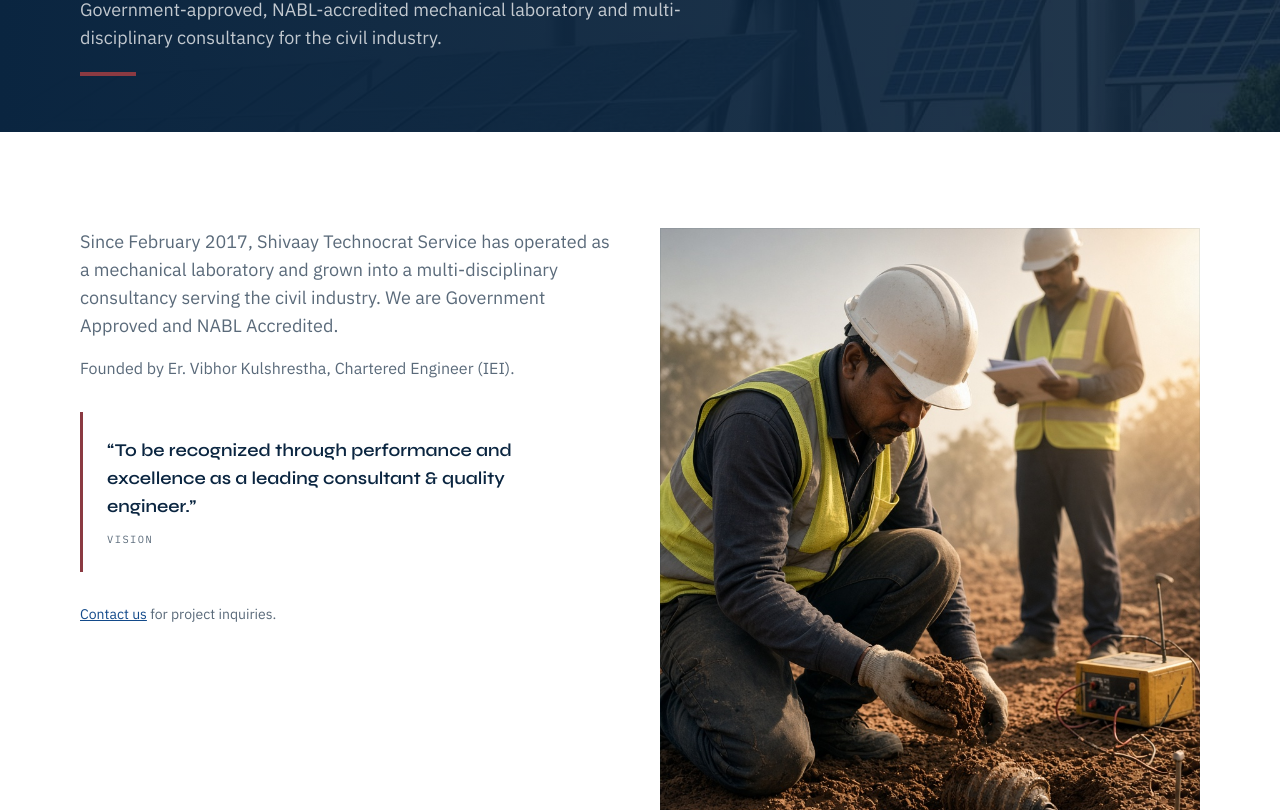
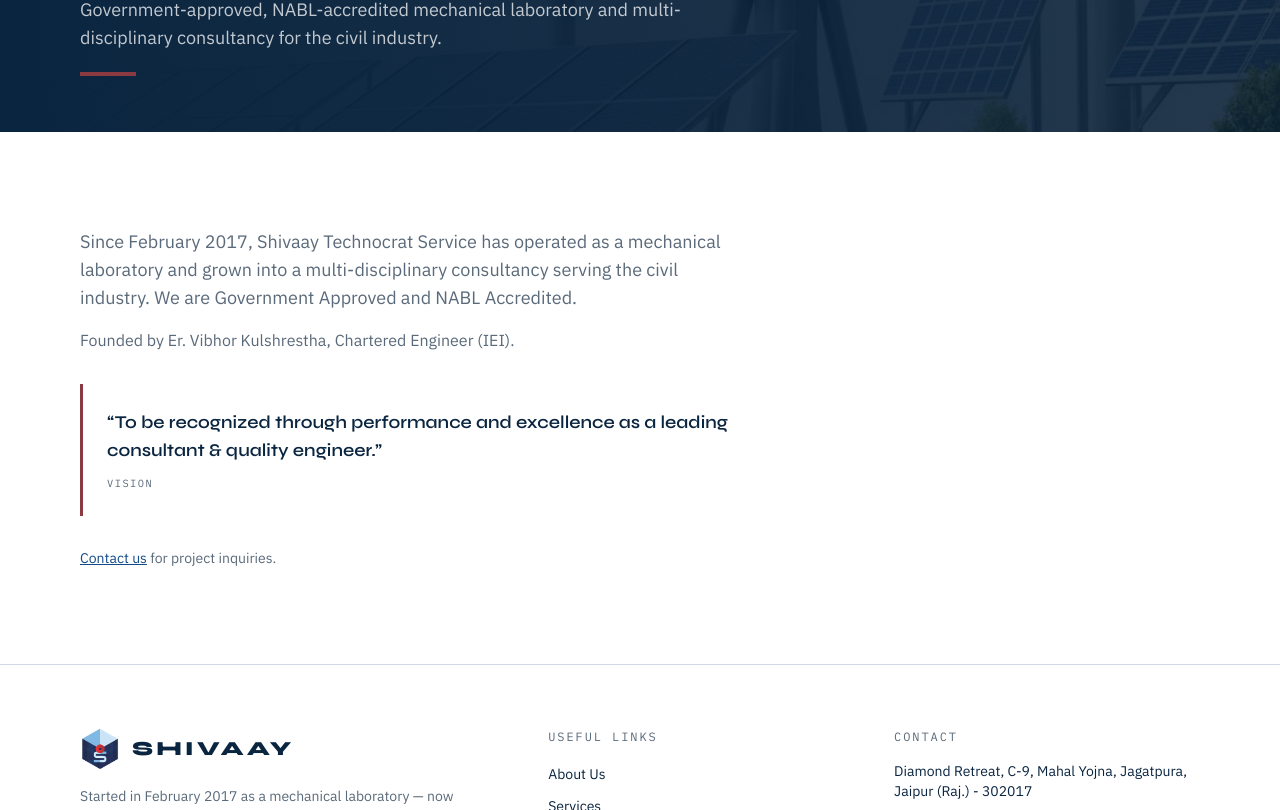
Before and after one commit to drejain14-gif/shivay-website, a Next.js app: page /about in a window 1280 px wide. Shown: the part 290-1100 px from the top of the page. Built offline with nearby package versions, Linux system fonts and the light colour scheme.

Commit message:
Remove the field photo from the About page.
Drop the sidebar image and unused aboutField asset so About is copy-only.

Co-authored-by: drejain14-gif <drejain14-gif@users.noreply.github.com>

```diff
--- a/src/app/about/page.tsx
+++ b/src/app/about/page.tsx
@@ -2,9 +2,7 @@ import type { Metadata } from "next";
 import Link from "next/link";
 import { Container } from "@/components/ui/Container";
 import { PageHero } from "@/components/ui/PageHero";
-import { SiteImageView } from "@/components/ui/SiteImageView";
 import { SITE } from "@/content/site";
-import { IMAGES } from "@/lib/images";
 
 export const metadata: Metadata = {
   title: "About",
@@ -20,8 +18,8 @@ export default function AboutPage() {
         description="Government-approved, NABL-accredited mechanical laboratory and multi-disciplinary consultancy for the civil industry."
       />
       <section className="bg-white">
-        <Container className="section-y grid gap-10 md:grid-cols-2 md:items-start">
-          <div>
+        <Container className="section-y">
+          <div className="max-w-3xl">
             <p className="lede">
               Since {SITE.foundingMonth} {SITE.foundingYear}, Shivaay Technocrat
               Service has operated as a mechanical laboratory and grown into a
@@ -47,12 +45,6 @@ export default function AboutPage() {
               for project inquiries.
             </p>
           </div>
-          <SiteImageView
-            image={IMAGES.aboutField}
-            className="media-frame aspect-[4/5] w-full"
-            fill
-            sizes="(max-width: 768px) 100vw, 50vw"
-          />
         </Container>
       </section>
     </>
--- a/src/lib/images.ts
+++ b/src/lib/images.ts
@@ -42,13 +42,6 @@ export const IMAGES = {
     alt: "Shivaay Technocrat Service company profile and founder overview",
     width: 1200,
     height: 1600,
-  },
-  aboutField: {
-    id: "aboutField",
-    src: "/img/about/about-field-geotech-ai.jpg",
-    alt: "Shivaay technicians conducting geotechnical soil testing in the field",
-    width: 864,
-    height: 1152,
   },
   materials: {
     id: "materials",
```
Also changed, not shown: public/img/about/about-field-geotech-ai.jpg (deleted).
